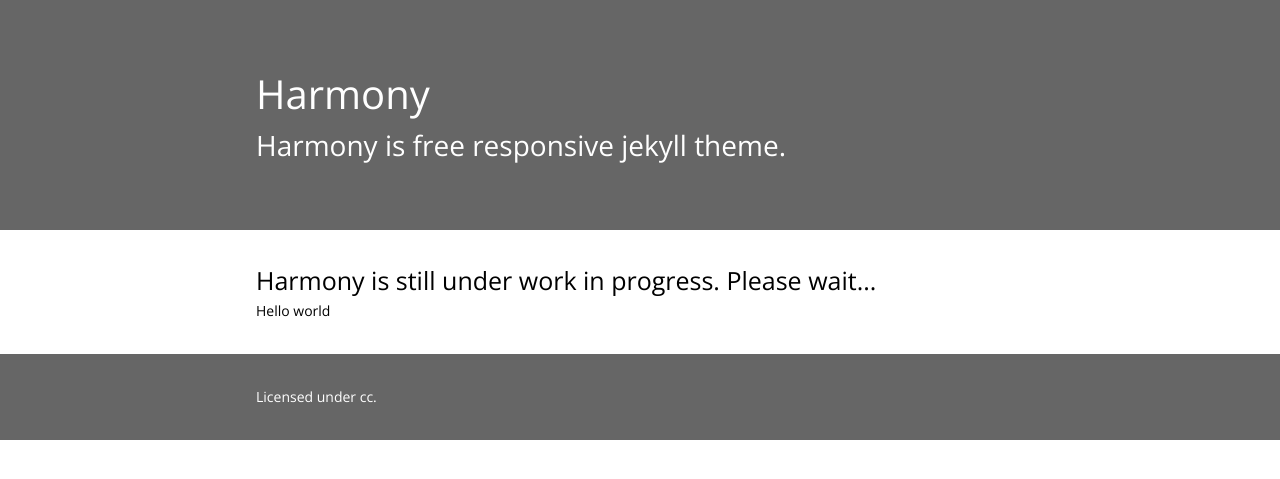
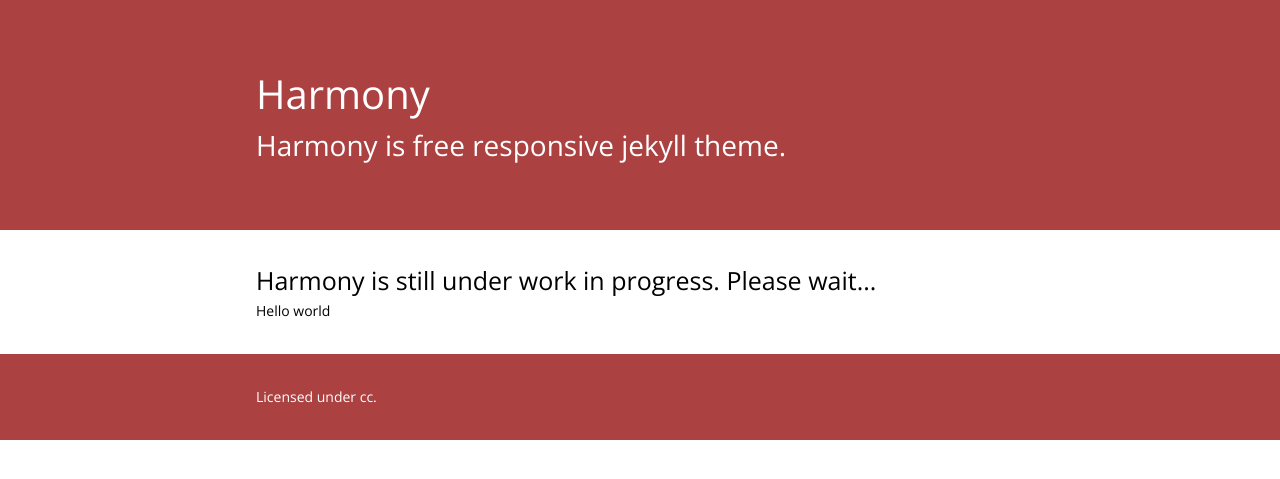
Before and after one commit to gayanvirajith/harmony, a Jekyll site: the page built from index.html, in a window 1280 px wide. Shown: the top 479 px of the page. Built offline with Jekyll 4.4.1, drawn with Linux system fonts in a browser that asks for light colours; nearby versions of some CDN libraries; Markdown is read by kramdown in place of the engine named in the settings.

Commit message:
base theme selection feature

```diff
--- a/_config.yml
+++ b/_config.yml
@@ -21,6 +21,7 @@ sass:
 harmony:
   name: Harmony #Name of your site
   description: Harmony is free responsive jekyll theme. # Little description about your site
+  basetheme: redish # pre defined thmes are darken, blue-water, redish.
   author: # Author details
     name: Gayan Virajith
     email: gayanvirajith@gmail.com
--- a/_layouts/default.html
+++ b/_layouts/default.html
@@ -30,7 +30,7 @@
             })();
         </script>
     </head>
-    <body>
+    <body class="{{ site.harmony.basetheme }}">
         <header class="main-header">
             <div class="wc-container">
                 <h1>{{ site.harmony.name }}</h1>
--- a/assets/css/main.scss
+++ b/assets/css/main.scss
@@ -117,8 +117,29 @@ p {
 
 --------------------------------- */
 header.main-header, footer.main-footer {
-  background-color: #666;
+  background-color: #333;
   color: $color-white;
+}
+
+body.blue-water {
+  header.main-header, footer.main-footer {
+    background-color: #053060;
+    color: $color-white;
+  }
+}
+
+body.darken {
+  header.main-header, footer.main-footer {
+    background-color: #333;
+    color: $color-white;
+  }
+}
+
+body.redish {
+  header.main-header, footer.main-footer {
+    background-color: #ac4142;
+    color: $color-white;
+  }
 }
 
 header.main-header {
```
